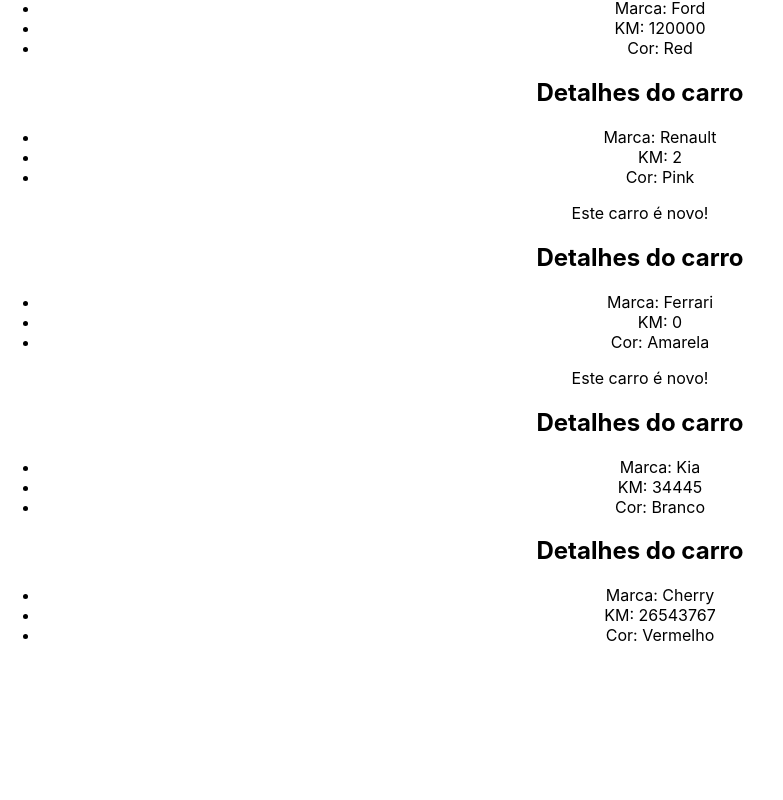
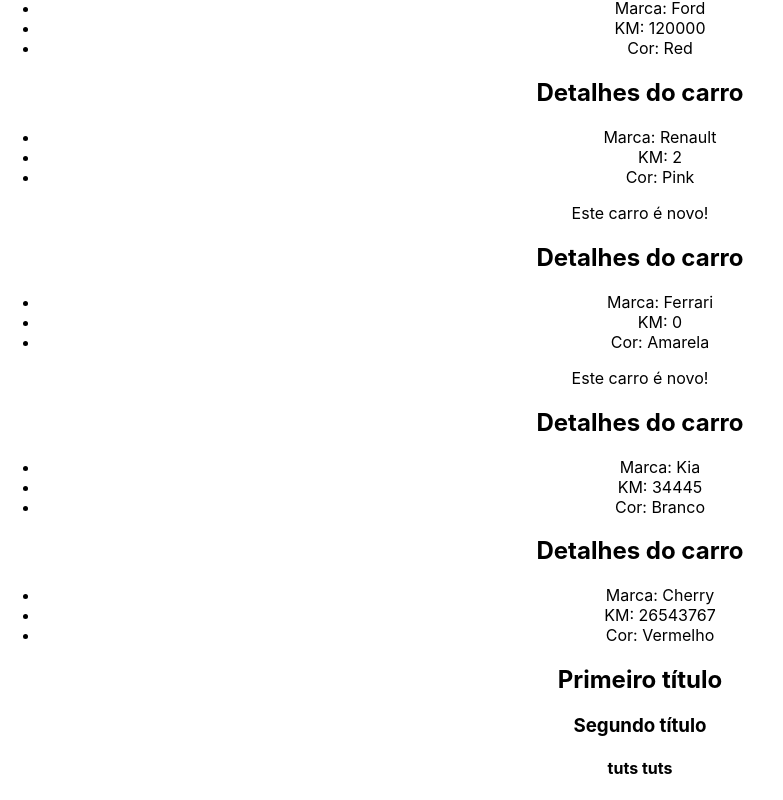
Before and after one commit to studiesofdan/mb-react-zero-a-maestria, a React (Create React App) app in the folder avancando-em-react/: page / in a window 1280 px wide. Shown: the part 2403-3203 px from the top of the page, without its empty margins (0-783 px from the left). Before the commit the page ends 3064 px from the top, so only its background shows below. Built offline with nearby package versions, Linux system fonts and the light colour scheme.

Commit message:
(RZM) Avançando em react: Fragments

```diff
--- a/avancando-em-react/src/App.js
+++ b/avancando-em-react/src/App.js
@@ -11,6 +11,7 @@ import ConditionalRender from './components/ConditionalRender';
 import IfElse from './components/IfElse';
 import ShowUsername from './components/ShowUsername';
 import CarDetails from './components/CarDetails';
+import Fragment from './components/Fragment';
 
 function App() {
   const name = "Taylor Swift"
@@ -56,6 +57,8 @@ function App() {
           km={car.km}
         />
       ))}
+
+      <Fragment propFragment="tuts tuts" />
     </div>
   );
 }
--- /dev/null
+++ b/avancando-em-react/src/components/Fragment.js
@@ -0,0 +1,11 @@
+import React from 'react'
+
+export default function Fragment({ propFragment }) {
+  return (
+    <>
+        <h2>Primeiro título</h2>
+        <h3>Segundo título</h3>
+        <h4>{ propFragment }</h4>
+    </>
+  )
+}
```
